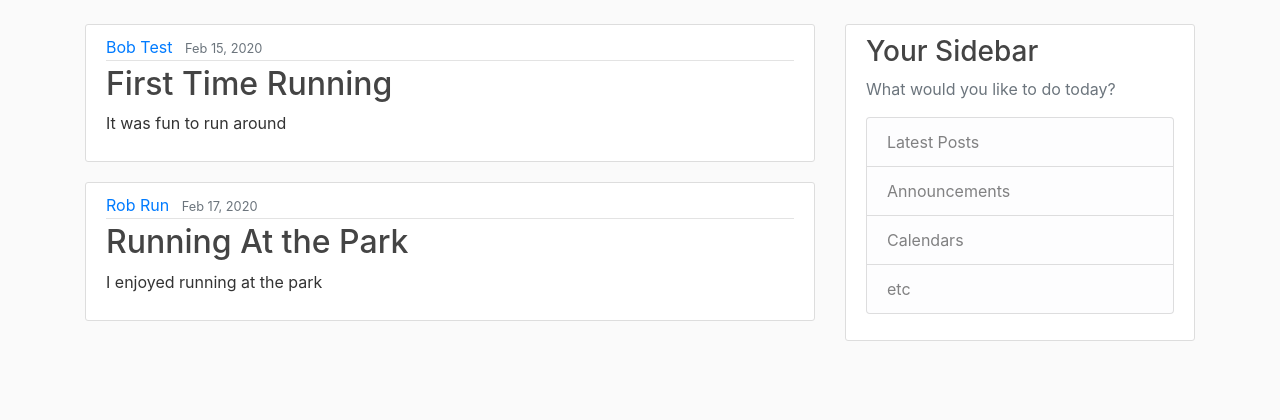
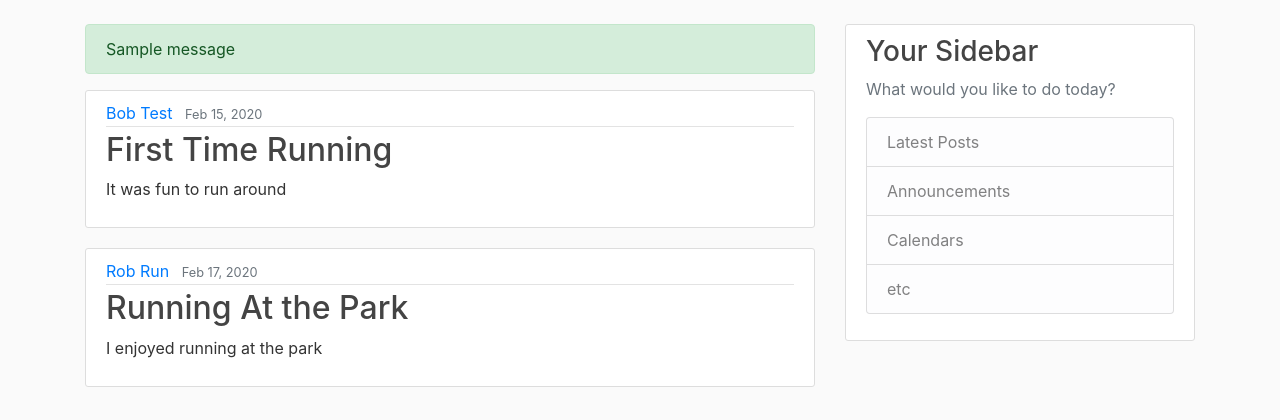
Before and after one commit to webroyit/ff59sg-RunnerBlog, a Flask app: page / in a window 1280 px wide. Shown: the part 56-476 px from the top of the page. Run offline with Flask 2, Linux system fonts and the light colour scheme; one stand-in notice (Sample message) is shown; some libraries are stand-ins or nearby versions.

Commit message:
Display the flash message on the client

```diff
--- a/app.py
+++ b/app.py
@@ -39,7 +39,7 @@ def register():
     if form.validate_on_submit():
         # display a message on the client
         # secound arugment is the styles
-        flash(f"Account created for {form.username.data}! Welcome", "_success_")
+        flash(f"Account created for {form.username.data}! Welcome", "success")
 
         return redirect(url_for("home"))
 
--- a/templates/layout.html
+++ b/templates/layout.html
@@ -38,6 +38,16 @@
     <main role="main" class="container">
         <div class="row">
             <div class="col-md-8">
+                <!-- with_messages gets the style from the server -->
+                {% with messages = get_flashed_messages(with_categories = true) %}
+                    {% if messages %}
+                        {% for category, message in messages %}
+                            <div class="alert alert-{{ category }}">
+                                {{ message }}
+                            </div>
+                        {% endfor %}
+                    {% endif %}
+                {% endwith %}
                 {% block content %}{% endblock %}
             </div>
             <div class="col-md-4">
```
